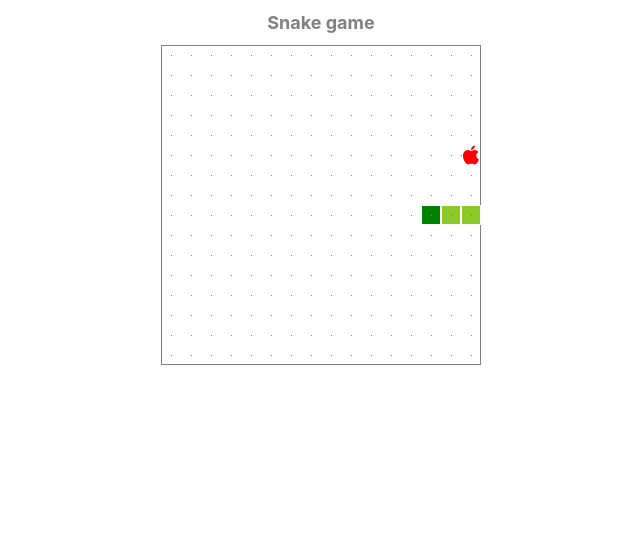
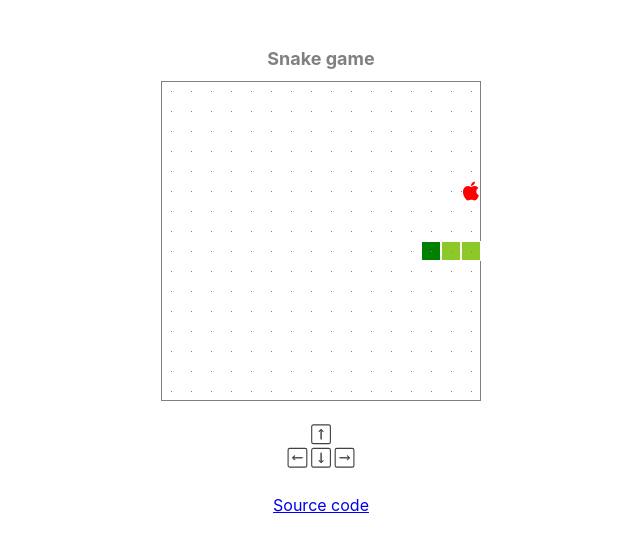
Before and after one commit to vibecode/snake-game, a React (Create React App) app: page / in a window 1280 px wide. Shown: the top 552 px of the page, without its empty margins (319-959 px from the left). Built offline with nearby package versions, Linux system fonts and the light colour scheme.

Commit message:
add keys icon and repo link

```diff
--- a/src/App.module.scss
+++ b/src/App.module.scss
@@ -7,6 +7,7 @@ $pixel-size: 20px;
 }
 
 .game_title {
+  margin-top: 48px;
   font-size: 18px;
   color: grey;
 }
@@ -58,3 +59,8 @@ $pixel-size: 20px;
   composes: pixel;
   color: red;
 }
+
+.keys {
+  width: 80px;
+  margin: 20px 0;
+}
--- a/src/App.tsx
+++ b/src/App.tsx
@@ -5,6 +5,7 @@ import { newSnakePosition } from './calcPositions'
 import { getItem } from './getItem'
 import YouDied from './YouDied'
 import styles from './App.module.scss'
+import { ReactComponent as Keys } from './Keys.svg'
 
 export interface SnakeSegments extends Array<Position> {}
 
@@ -66,6 +67,7 @@ const App: React.FC = () => {
   return (
     <div className={styles.game_box}>
       <h1 className={styles.game_title}>Snake game</h1>
+
       <div className={styles.grid}>
         {intersectsWithItself ? (
           <YouDied cb={tryAgain} />
@@ -83,6 +85,10 @@ const App: React.FC = () => {
           ))
         )}
       </div>
+      <div className={styles.keys}>
+        <Keys />
+      </div>
+      <a href="https://github.com/vibecode/snake-game-web">Source code</a>
     </div>
   )
 }
```
Also changed, not shown: src/Keys.svg (added).
